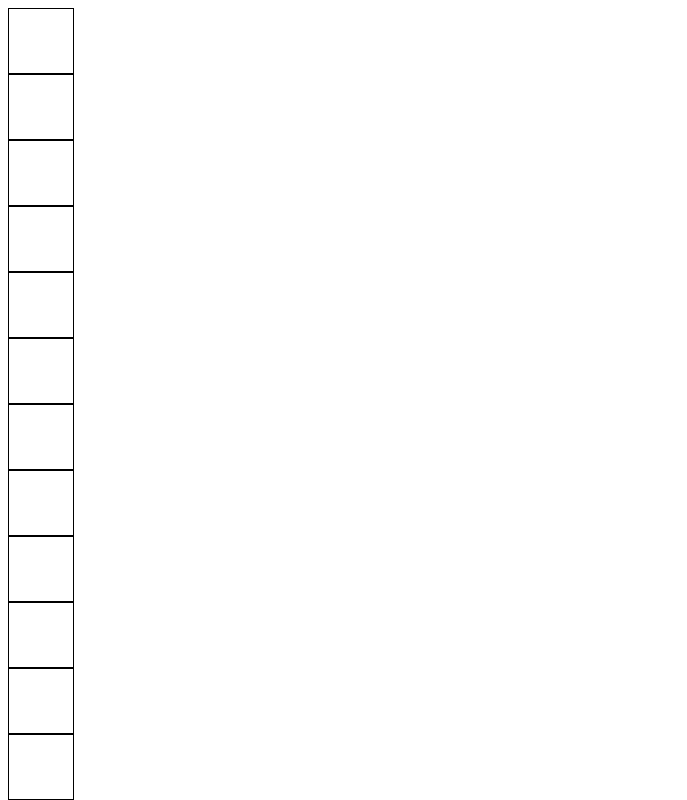
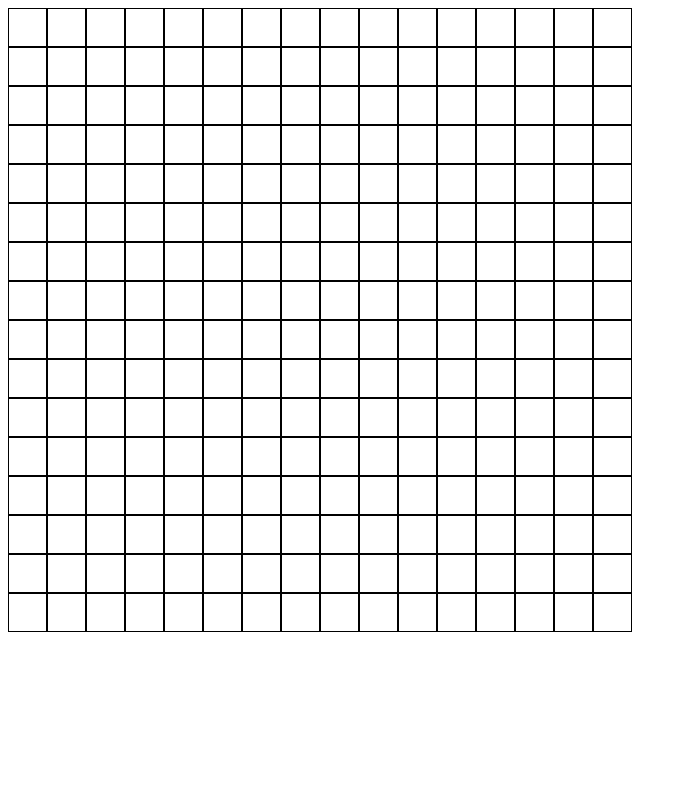
Before and after one commit to cteski/odin-etch-a-sketch, a plain HTML site: page index.html in a window 1280 px wide. Shown: the top 800 px of the page, without its empty margins (0-687 px from the left). Drawn offline with Linux system fonts and the light colour scheme.

Commit message:
Define grid dimensions

```diff
--- a/styles.css
+++ b/styles.css
@@ -1,5 +1,11 @@
+#main-container {
+    display: flex;
+    flex-wrap: wrap;
+    width: 630px;
+}
+
 #main-container div {
     border: 1px solid #000000;
-    height: 64px;
-    width: 64px;
+    height: 37px;
+    width: 37px;
 }
```
